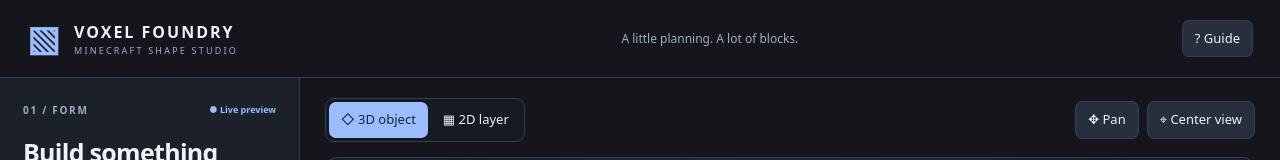
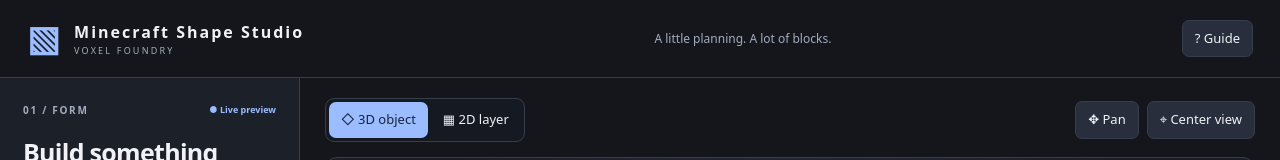
Before and after one commit to vivellimac/minecraft-shape-studio, a plain HTML site: page Voxel_Foundry_GitHub_Ready/index.html in a window 1280 px wide. Shown: the top 160 px of the page. Drawn offline with Linux system fonts and the light colour scheme.

Commit message:
Update title and header content in index.html

```diff
--- a/Voxel_Foundry_GitHub_Ready/index.html
+++ b/Voxel_Foundry_GitHub_Ready/index.html
@@ -1,5 +1,5 @@
-<!doctype html><html lang="en"><head><meta charset="utf-8"><meta name="viewport" content="width=device-width, initial-scale=1"><title>Voxel Foundry · Minecraft shape studio</title><link rel="stylesheet" href="style.css"></head><body>
-<header><div class="brand"><span class="logo">▧</span><div>VOXEL FOUNDRY<small>MINECRAFT SHAPE STUDIO</small></div></div><span class="tag">A little planning. A lot of blocks.</span><button id="help">? Guide</button></header>
+<!doctype html><html lang="en"><head><meta charset="utf-8"><meta name="viewport" content="width=device-width, initial-scale=1"><title>Minecraft Shape Studio · VOXEL FOUNDRY</title><link rel="stylesheet" href="style.css"></head><body>
+<header><div class="brand"><span class="logo">▧</span><div>Minecraft Shape Studio<small>VOXEL FOUNDRY</small></div></div><span class="tag">A little planning. A lot of blocks.</span><button id="help">? Guide</button></header>
 <main><aside><div class="sectionhead"><span>01 / FORM</span><span class="live">● Live preview</span></div><h1>Build something<br>out of the ordinary.</h1><label>Object<select id="shape"><option value="ellipsoid">Ellipsoid</option><option value="sphere">Sphere</option><option value="half-ellipsoid">Half ellipsoid</option><option value="half-sphere">Hemisphere</option><option value="torus">Torus</option><option value="half-torus">Half torus</option><option value="ellipse">Ellipse · flat</option><option value="circle">Circle · flat</option><option value="cylinder">Cylinder</option></select></label>
 <div class="seg dimensionmode" aria-label="Dimension input mode"><button data-unit="diameter" class="active">Diameter</button><button data-unit="radius">Radius</button></div><div class="dimrow"><label><span id="wLabel">Width / X</span><input id="w" type="number" min="1" max="256" value="33"></label><label><span id="hLabel">Height / Y</span><input id="h" type="number" min="1" max="256" value="25"></label><label><span id="dLabel">Depth / Z</span><input id="d" type="number" min="1" max="256" value="33"></label></div><p id="dimhelp" class="hint">Dimensions in blocks · maximum 256 per axis</p>
 <label id="tubeWrap" hidden>Ring tube / outer radius <input id="tube" type="range" min="15" max="48" value="30"><span class="hint">Smaller values create a wider center opening.</span></label>
```
